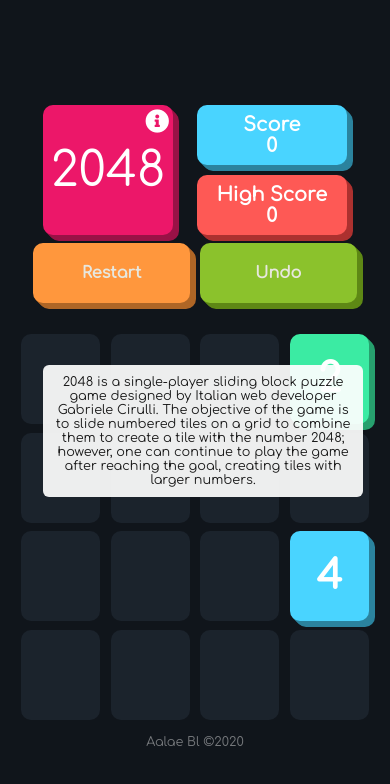
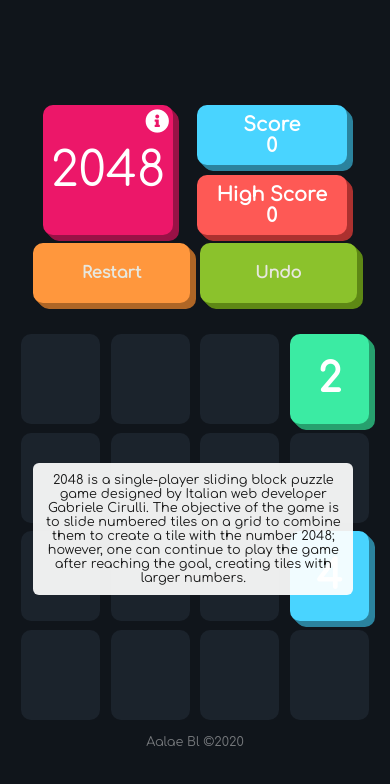
Before and after one commit to xaeon7/2048_JS, a plain HTML site: page index.html in a window 390 px wide. Both pictures are taken after a click on the element "2048". Drawn offline with Linux system fonts and the light colour scheme.

Commit message:
make it more responsive

```diff
--- a/style.css
+++ b/style.css
@@ -429,8 +429,8 @@
     width: 22%;
   }
   .popup .popuptext {
-    left : 0%;
-    right: 50%;
+    top :275%;
+    left : -7.5%;
 }
 
 }
```
